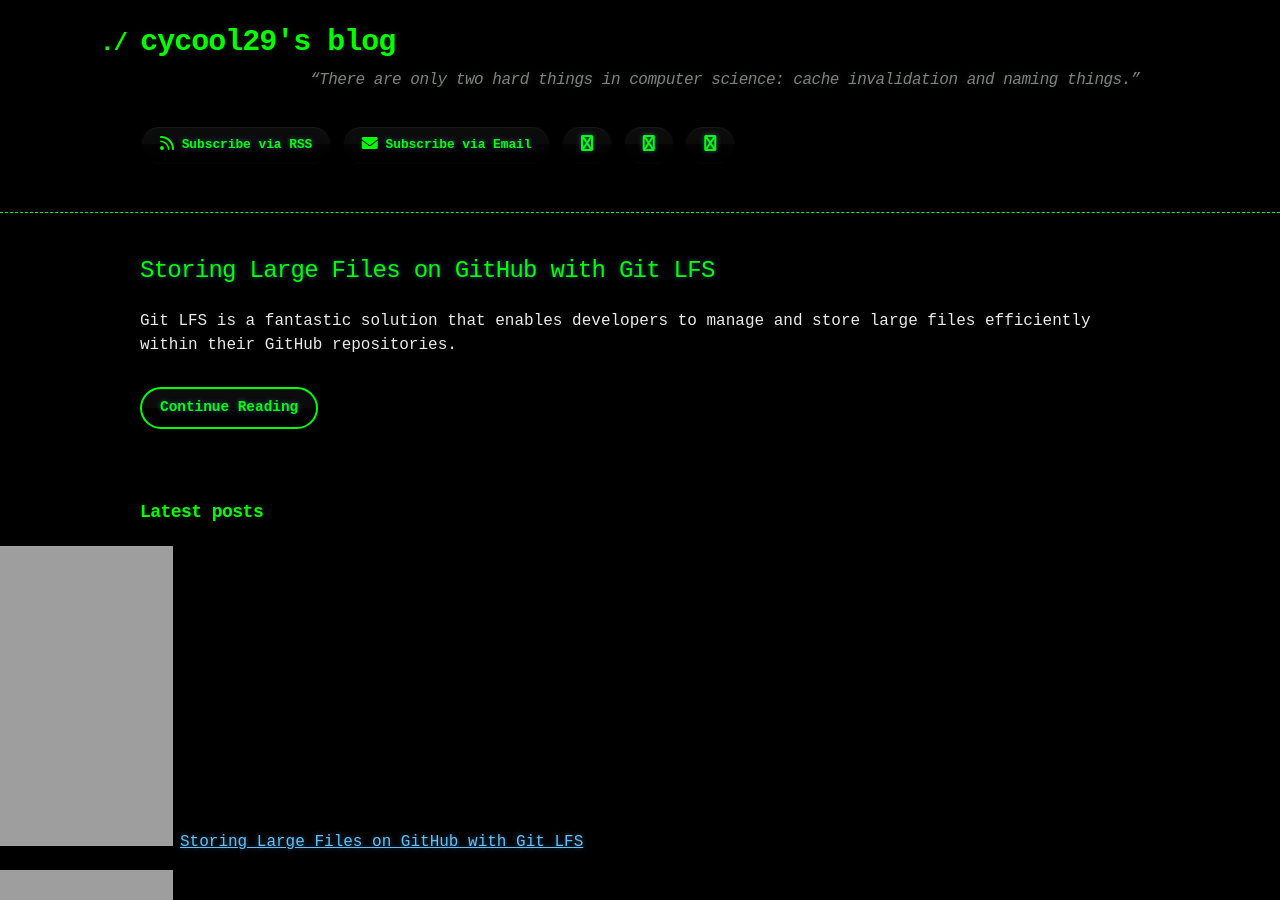
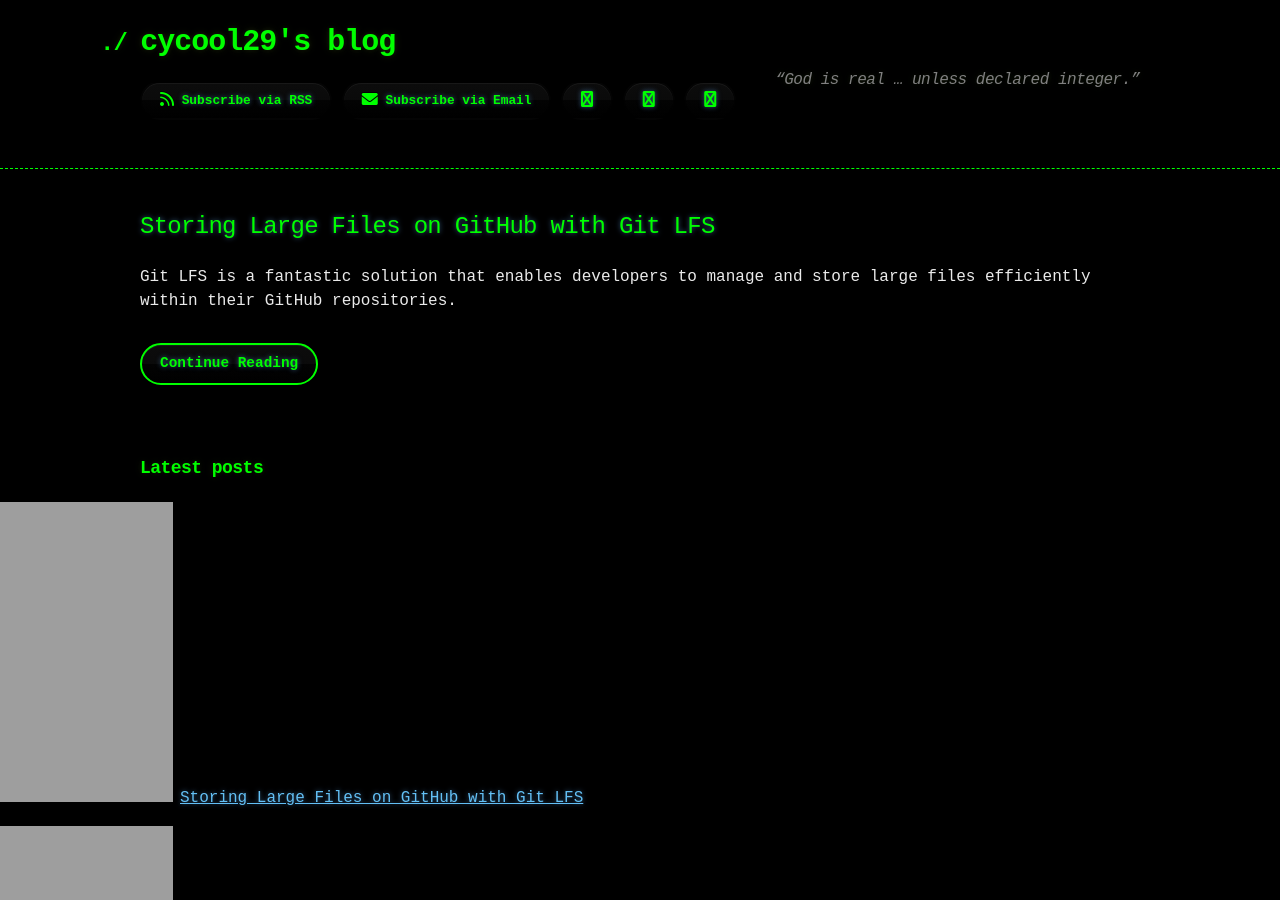
Before and after one commit to cycool29/cycool29.github.io, a Jekyll site: the page built from index.md, in a window 1280 px wide and 900 px high. Built offline with Jekyll 4.4.1, drawn with Linux system fonts in a browser that asks for light colours; a style sheet for code colours, icons or effects is not loaded.

Commit message:
Update quotes

```diff
--- a/_config.yml
+++ b/_config.yml
@@ -1,5 +1,5 @@
 title: cycool29's blog
-description: "“There are only two hard things in computer science: cache invalidation and naming things.” "
+description: "“God is real … unless declared integer.” "
 bio: A high school student. Intermediate in Python, Git, Bash. Learning JavaScript. He/Him. "
 author: cycool29
 url: https://cycool29.github.io
```
